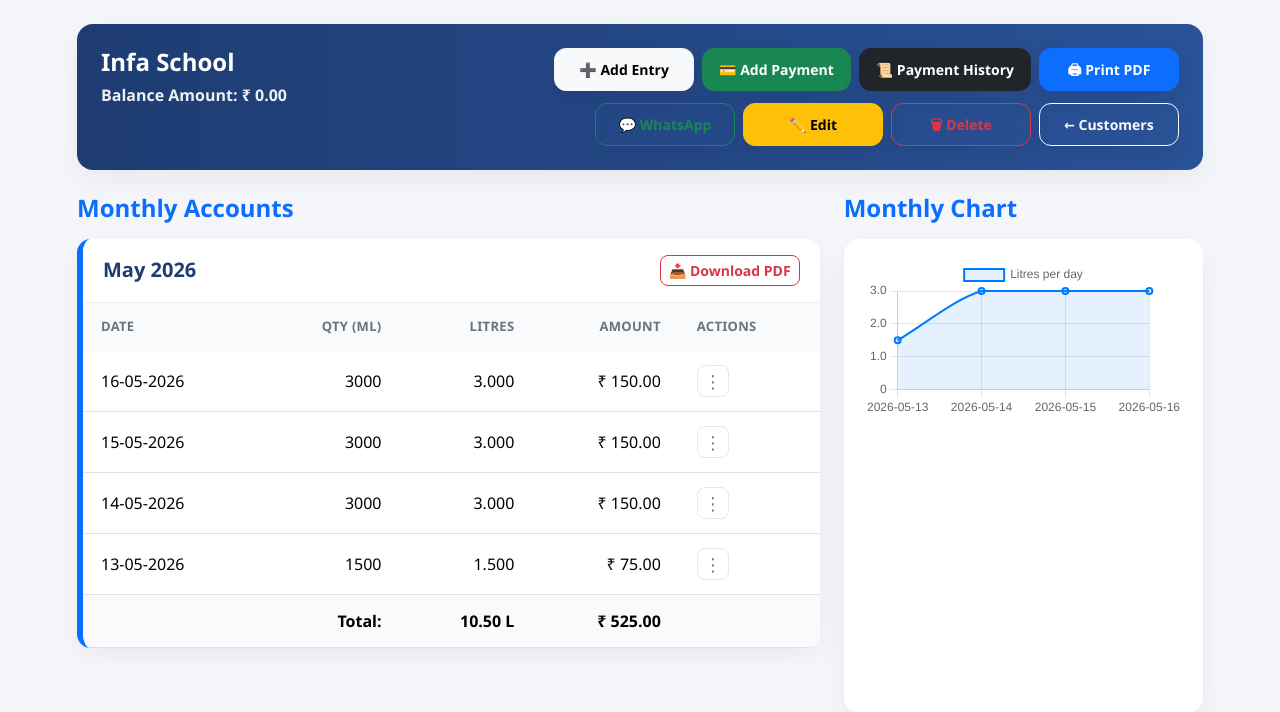
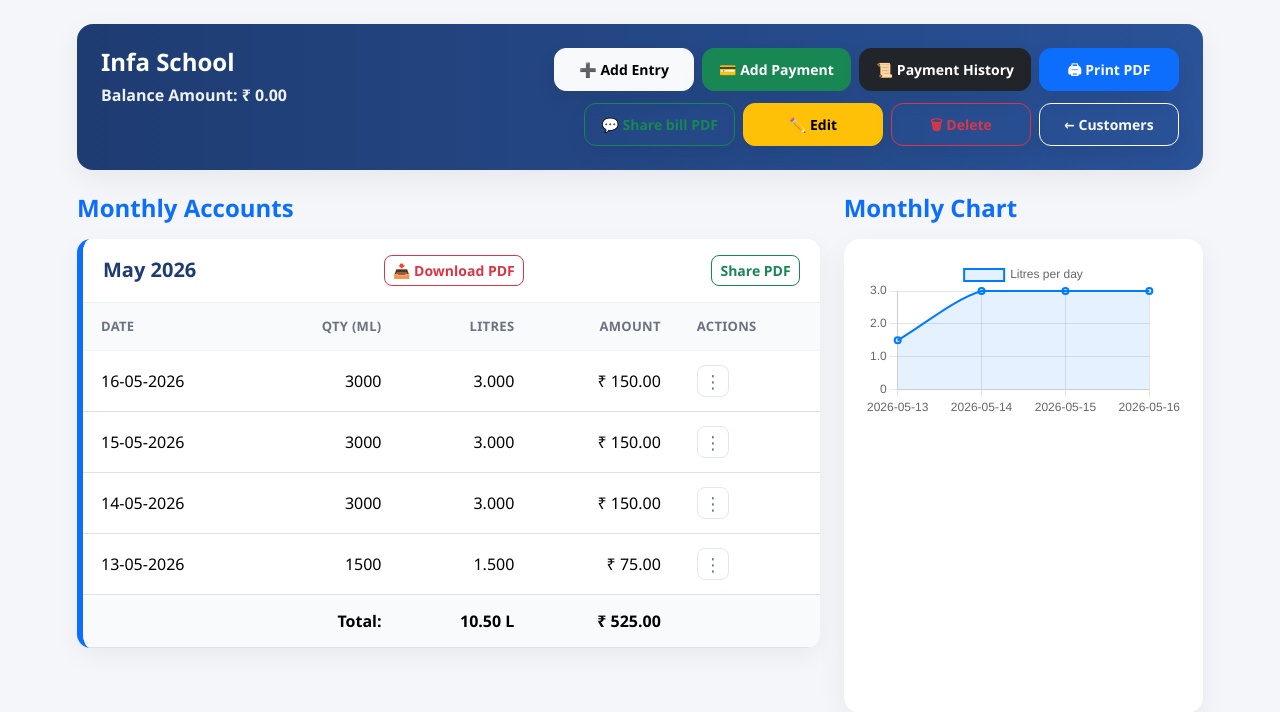
Before and after one commit to KIRUBAKARAN83/milk_accounts_management, a Django app: page /accounts/customers/15/ in a window 1280 px wide. Shown: the top 712 px of the page. Run offline with Django 4.2, Linux system fonts and the light colour scheme; a user stored in the database is signed in; data comes from the database, SQL or seed files in the repository; parts of the project's set-up code (start-up, migrations or seed data) failed here and were passed over; some libraries are stand-ins or nearby versions.

Commit message:
Update customer_detail.html

```diff
--- a/templates/accounts/customer_detail.html
+++ b/templates/accounts/customer_detail.html
@@ -328,11 +328,14 @@
       <!-- Secondary -->
       <div class="d-flex flex-wrap gap-2 justify-content-end">
 
-        <a href="https://web.whatsapp.com/"
-           target="_blank"
-           class="btn btn-outline-success btn-sm">
-           💬 WhatsApp
-        </a>
+        <button type="button"
+                class="btn btn-outline-success btn-sm"
+                data-bill-share
+                data-url="{% url 'accounts:bill_pdf' customer.id %}"
+                data-filename="milk-bill-{{ customer.id }}.pdf"
+                data-message="Milk bill for {{ customer.name|escapejs }}">
+           💬 Share bill PDF
+        </button>
 
         <a href="{% url 'accounts:edit_customer' customer.id %}"
            class="btn btn-warning btn-sm">
@@ -387,6 +390,14 @@
                class="btn btn-outline-danger btn-sm">
                📥 Download PDF
             </a>
+            <button type="button"
+                    class="btn btn-outline-success btn-sm"
+                    data-bill-share
+                    data-url="{% url 'accounts:bill_pdf_month' customer.id month.year month.month %}"
+                    data-filename="milk-bill-{{ customer.id }}-{{ month.year }}-{{ month.month }}.pdf"
+                    data-message="Milk bill for {{ customer.name|escapejs }} - {{ month.month_name|escapejs }}">
+               Share PDF
+            </button>
 
           </div>
 
@@ -536,6 +547,7 @@
 <!-- BUG FIX: was in <head> before Chart.js CDN — loadMilkChart uses Chart global
      which didn't exist yet. Now loaded after CDN so Chart is guaranteed available. -->
 <script src="{% static 'accounts/js/chart.js' %}"></script>
+<script src="{% static 'accounts/js/bill-share.js' %}"></script>
 
 <script>
 document.addEventListener('DOMContentLoaded', function() {
```
